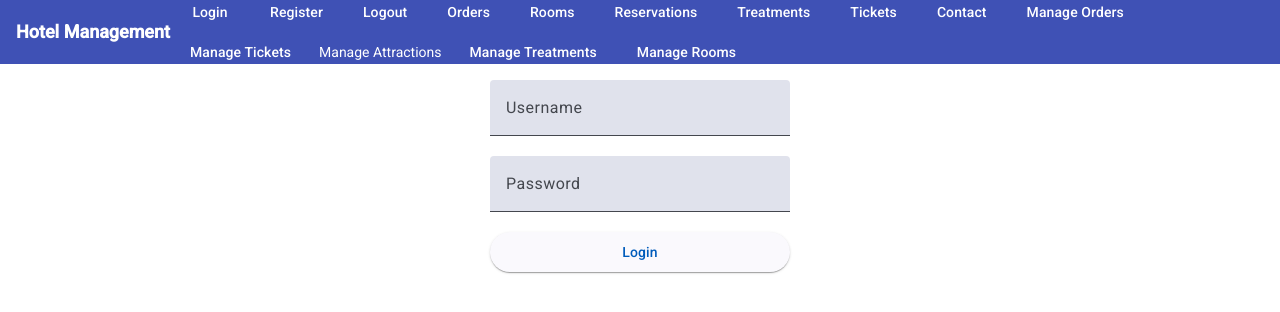
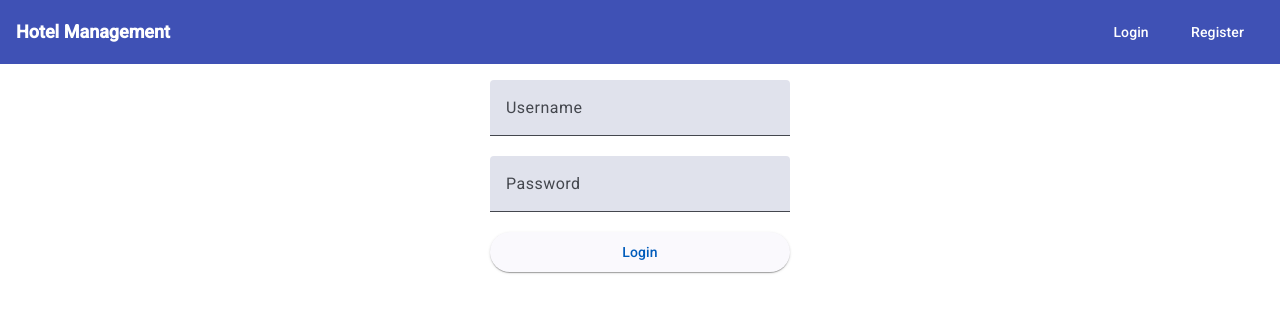
Before and after one commit to nitaysason/management_hotel, an Angular app in the folder frontend/App-hotel/: page /login in a window 1280 px wide. Shown: the top 312 px of the page. Built offline with nearby package versions, Linux system fonts and the light colour scheme.

Commit message:
ordercomponents

```diff
--- a/frontend/App-hotel/src/app/app.component.html
+++ b/frontend/App-hotel/src/app/app.component.html
@@ -3,21 +3,20 @@
   <span class="title">Hotel Management</span>
   <span class="spacer"></span>
   <div class="nav-links">
-    <a mat-button routerLink="/login">Login</a>
-    <a mat-button routerLink="/register">Register</a>
-    <a mat-button routerLink="/logout">Logout</a>
-    <a mat-button routerLink="/orders">Orders</a>
-    <a mat-button routerLink="/rooms">Rooms</a> <!-- Updated path for rooms -->
-    <a mat-button routerLink="/reservations">Reservations</a>
-    <a mat-button routerLink="/treatments">Treatments</a>
-    <a mat-button routerLink="/tickets">Tickets</a>
-    <a mat-button routerLink="/contact">Contact</a>
-    <!-- <a mat-button routerLink="/clients">Clients</a> -->
-    <a mat-button routerLink="/manage-orders">Manage Orders</a>
-    <a mat-button routerLink="/manage-tickets">Manage Tickets</a>
-    <a routerLink="/manage-attractions">Manage Attractions</a>
-    <a mat-button routerLink="/manage-treatments">Manage Treatments</a>
-    <a mat-button routerLink="/manage-rooms">Manage Rooms</a> <!-- Added path for manage rooms -->
+    <a mat-button routerLink="/login" *ngIf="!isLoggedIn">Login</a>
+    <a mat-button routerLink="/register" *ngIf="!isLoggedIn">Register</a>
+    <a mat-button routerLink="/logout" *ngIf="isLoggedIn" (click)="logout()">Logout</a>
+    <a mat-button routerLink="/orders" *ngIf="isLoggedIn && !isStaff">Orders</a>
+    <a mat-button routerLink="/rooms" *ngIf="isLoggedIn && !isStaff">Rooms</a>
+    <a mat-button routerLink="/reservations" *ngIf="isLoggedIn">Reservations</a>
+    <a mat-button routerLink="/treatments" *ngIf="isLoggedIn && !isStaff">Treatments</a>
+    <a mat-button routerLink="/tickets" *ngIf="isLoggedIn && !isStaff">Tickets</a>
+    <a mat-button routerLink="/contact" *ngIf="isLoggedIn">Contact</a>
+    <a mat-button routerLink="/manage-orders" *ngIf="isLoggedIn && isStaff">Manage Orders</a>
+    <a mat-button routerLink="/manage-tickets" *ngIf="isLoggedIn && isStaff">Manage Tickets</a>
+    <a mat-button routerLink="/manage-attractions" *ngIf="isLoggedIn && isStaff">Manage Attractions</a>
+    <a mat-button routerLink="/manage-treatments" *ngIf="isLoggedIn && isStaff">Manage Treatments</a>
+    <a mat-button routerLink="/manage-rooms" *ngIf="isLoggedIn && isStaff">Manage Rooms</a>
   </div>
 </mat-toolbar>
 
--- a/frontend/App-hotel/src/app/app.component.ts
+++ b/frontend/App-hotel/src/app/app.component.ts
@@ -1,8 +1,9 @@
-import { Component } from '@angular/core';
-import { CommonModule } from '@angular/common'; // Import CommonModule if necessary
+import { Component, OnInit } from '@angular/core';
+import { CommonModule } from '@angular/common';
 import { MatToolbarModule } from '@angular/material/toolbar';
 import { MatButtonModule } from '@angular/material/button';
-import { RouterModule } from '@angular/router';
+import { RouterModule, Router } from '@angular/router'; // Import Router
+import { AuthService } from './auth.service';
 
 @Component({
   selector: 'app-root',
@@ -10,10 +11,28 @@ import { RouterModule } from '@angular/router';
   styleUrls: ['./app.component.css'],
   standalone: true,
   imports: [
-    CommonModule, // Include CommonModule if used
+    CommonModule,
     MatToolbarModule,
     MatButtonModule,
     RouterModule
   ]
 })
-export class AppComponent {}
+export class AppComponent implements OnInit {
+  isLoggedIn: boolean = false;
+  isStaff: boolean = false;
+
+  constructor(private authService: AuthService, private router: Router) { }
+
+  ngOnInit() {
+    this.authService.loggedIn$.subscribe(loggedIn => {
+      this.isLoggedIn = loggedIn;
+      this.isStaff = !!localStorage.getItem('staff_id');
+    });
+  }
+
+  logout() {
+    this.authService.logout().subscribe(() => {
+      this.router.navigate(['/login']); // Navigate to login page after logout
+    });
+  }
+}
--- a/frontend/App-hotel/src/app/auth.service.ts
+++ b/frontend/App-hotel/src/app/auth.service.ts
@@ -1,17 +1,21 @@
-// src/app/auth.service.ts
 import { Injectable } from '@angular/core';
 import { HttpClient, HttpHeaders } from '@angular/common/http';
-import { Observable, throwError } from 'rxjs';
+import { BehaviorSubject, Observable, throwError } from 'rxjs';
 import { catchError, tap } from 'rxjs/operators';
 
 @Injectable({
   providedIn: 'root'
 })
 export class AuthService {
-
   private baseUrl = 'http://127.0.0.1:8000/';
+  private loggedIn = new BehaviorSubject<boolean>(this.hasToken());
+  public loggedIn$ = this.loggedIn.asObservable();
 
   constructor(private http: HttpClient) { }
+
+  private hasToken(): boolean {
+    return !!localStorage.getItem('access_token');
+  }
 
   private getAuthHeaders(): HttpHeaders {
     const token = localStorage.getItem('access_token');
@@ -31,17 +35,23 @@ export class AuthService {
         localStorage.setItem('access_token', response.access);
         localStorage.setItem('client_id', response.client_id || '');
         localStorage.setItem('staff_id', response.staff_id || '');
+        this.loggedIn.next(true);
       })
     );
   }
 
   logout(): Observable<any> {
     const headers = this.getAuthHeaders();
-    return this.http.post(`${this.baseUrl}logout/`, {}, { headers }).pipe(
+    return this.http.post<any>(`${this.baseUrl}logout/`, {}, { headers }).pipe(
       tap(() => {
         localStorage.removeItem('access_token');
         localStorage.removeItem('client_id');
         localStorage.removeItem('staff_id');
+        this.loggedIn.next(false);
+      }),
+      catchError(err => {
+        console.error('Error during logout', err);
+        return throwError(err);
       })
     );
   }
@@ -286,4 +296,7 @@ export class AuthService {
       })
     );
   }
+
+
+
 }
```
Also changed, not shown: 1 other file (tests, documents, lock files or other folders).
